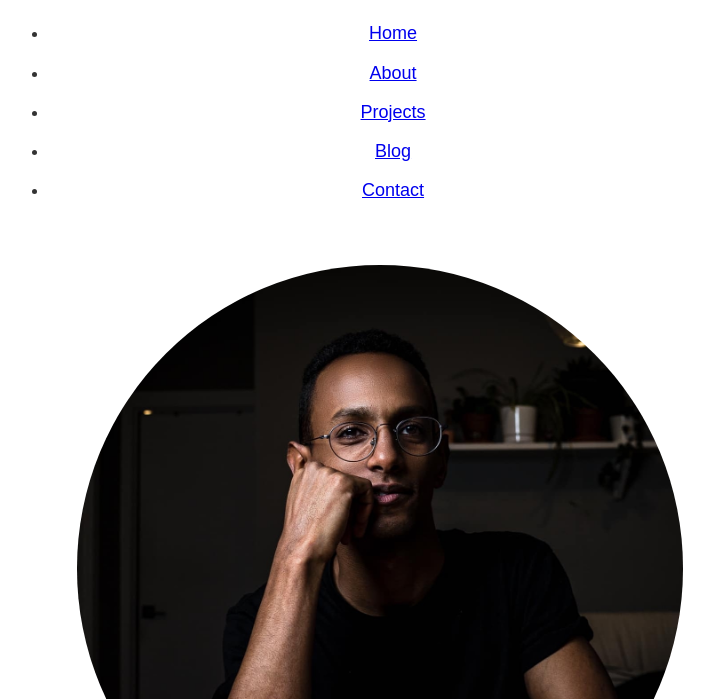
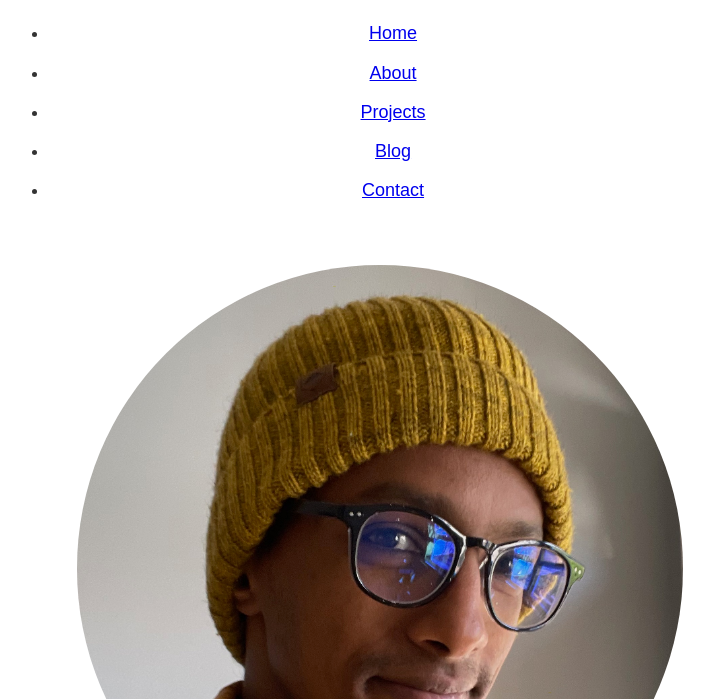
Before and after one commit to lewi-g/lewi.me, a Gatsby site: page / in a window 1280 px wide. Shown: the part 101-800 px from the top of the page, without its empty margins (260-974 px from the left). Built offline with nearby package versions, Linux system fonts and the light colour scheme; Gatsby itself is replaced by a stand-in of ours.

Commit message:
Updates headshot

```diff
--- a/src/components/headshot.module.scss
+++ b/src/components/headshot.module.scss
@@ -5,7 +5,7 @@
 .headshot {
   height: 0;
   padding-top: 100%;
-  background-image: url('../../static/lewi2020.jpeg');
+  background-image: url('../../static/lewiHeadshot2021.jpg');
   background-size: contain;
   background-repeat: no-repeat;
   border-radius: 50%;
```
Also changed, not shown: static/lewiHeadshot2021.jpg (added).
